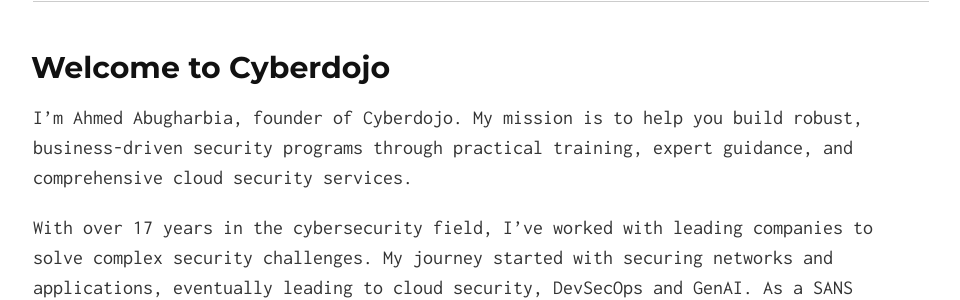
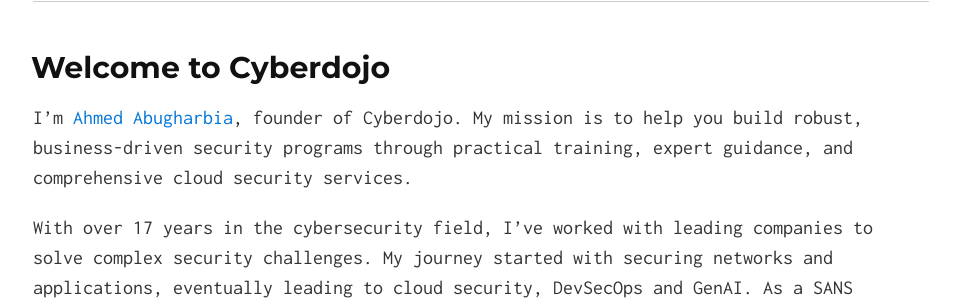
Before and after one commit to Ahmed-AG/cyberdojo-page, a Jekyll site: the page built from index.md, in a window 1280 px wide and 900 px high. Shown: the part 278-578 px from the top of the window, without its empty margins (159-1119 px from the left). Built offline with Jekyll 4.4.1, drawn with Linux system fonts in a browser that asks for light colours; our own code applies the rules of GitHub Pages for plain Markdown files; part of the change alters nothing that is shown.

```diff
--- a/index.md
+++ b/index.md
@@ -2,7 +2,7 @@
 layout: default
 ---
 ## Welcome to Cyberdojo
-I'm Ahmed Abugharbia, founder of Cyberdojo. My mission is to help you build robust, business-driven security programs through practical training, expert guidance, and comprehensive cloud security services.
+I'm [Ahmed Abugharbia](https://www.linkedin.com/in/ahmedabugharbia/){:target="_blank"}, founder of Cyberdojo. My mission is to help you build robust, business-driven security programs through practical training, expert guidance, and comprehensive cloud security services.
 
 With over 17 years in the cybersecurity field, I've worked with leading companies to solve complex security challenges. My journey started with securing networks and applications, eventually leading to cloud security, DevSecOps and GenAI. As a SANS Certified instructor for [SEC540: Cloud Security and DevSecOps Automation](https://www.sans.org/cyber-security-courses/cloud-security-devsecops-automation/){:target="_blank"}, I focus on strategic planning and hands-on implementation of cloud security controls.
 
```
